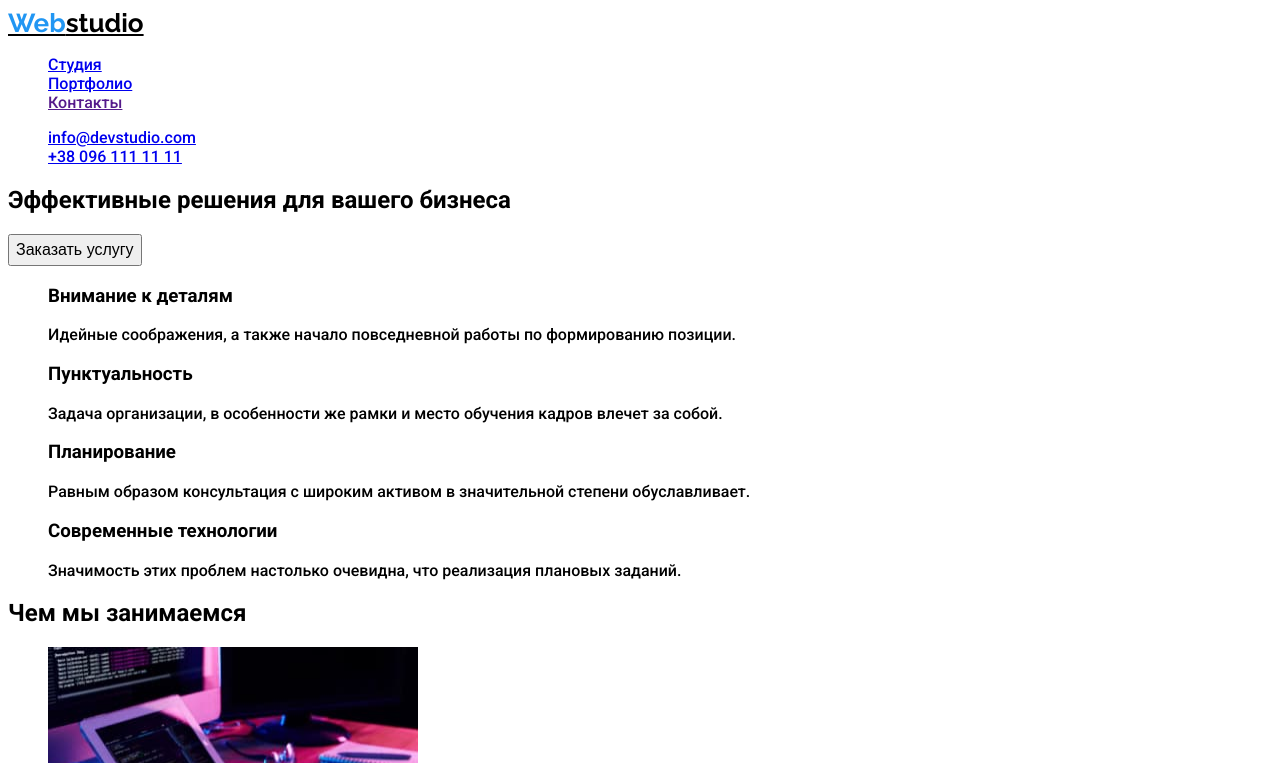
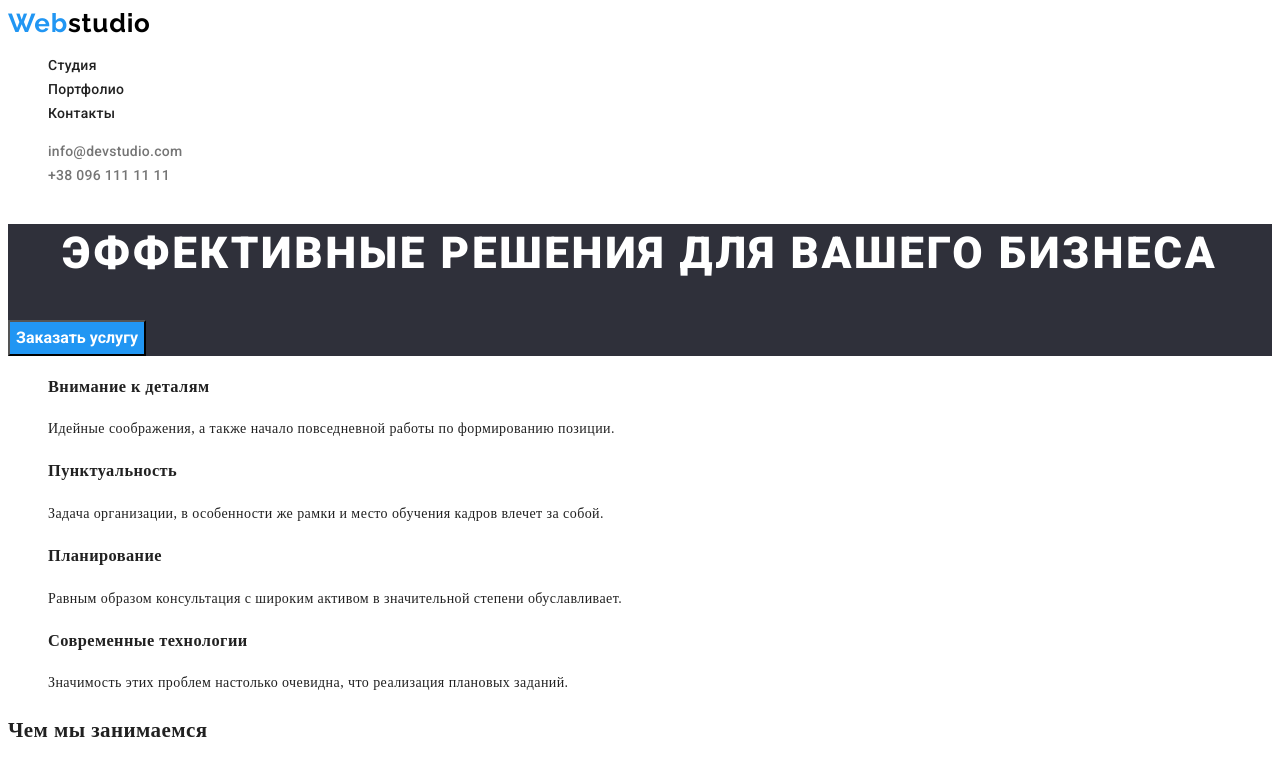
Before and after one commit to Irinka1010/goit-markup-hw-02, a plain HTML site: page index.html in a window 1280 px wide. Shown: the top 763 px of the page. Drawn offline with Linux system fonts and the light colour scheme.

Commit message:
добавляет стилей heder і герой

```diff
--- a/css/styles.css
+++ b/css/styles.css
@@ -1,26 +1,90 @@
+:root {
+  /* Основные шрифты */
+  --main-font: Roboto, sans-serif;
+  --secondary-font: Raleway, sans-serif;
+
+  /* Цвет текста */
+  --primary-txt-cl: #212121;
+  --accent-txt-cl: #2196f3;
+  --secondary-txt-cl: #757575;
+  --primary-dark-txt: #ffffff;
+}
 body {
-  font-family: Roboto, sans-serif;
+  /* font-family: var(--main-font); */
+  font-size: 14px;
+  line-height: 1.71;
+  letter-spacing: 0.03em;
+  color: var(--primary-txt-cl);
 }
-.logo {
-  font-family: Raleway, sans-serif;
+.link {
+  text-decoration: none;
+}
+ul {
+  list-style: none;
+}
+/* Шапка */
+.logo,
+.logo-element {
+  font-family: var(--secondary-font);
   font-weight: bold;
   font-size: 26px;
   line-height: 1.19;
+  letter-spacing: 0.03em;
   color: #000000;
 }
 .logo-element {
   color: #2196f3;
 }
-button {
+.nav-link,
+.header-email,
+.header-phone {
+  font-family: var(--main-font);
   font-weight: 500;
+  font-size: 14px;
+  line-height: 1.14;
+  letter-spacing: 0.02em;
+  color: var(--primary-txt-cl);
+}
+.nav-link:hover,
+.nav-link:focus,
+.header-email:hover,
+.header-email:focus,
+.header-phone:hover,
+.header-phone:focus {
+  color: var(--accent-txt-cl);
+}
+.header-email,
+.header-phone {
+  color: var(--secondary-txt-cl);
+}
+.header {
+  background-color: #ffffff;
+}
+/* Герой */
+.hero-title {
+  font-family: var(--main-font);
+  font-weight: 900;
+  font-size: 44px;
+  line-height: 1.36;
+  text-align: center;
+  letter-spacing: 0.06em;
+  text-transform: uppercase;
+  color: var(--primary-dark-txt);
+}
+.hero {
+  background-color: #2f303a;
+}
+.hero-button {
+  background-color: #2196f3;
+  color: var(--primary-dark-txt);
+  font-family: var(--main-font);
+  font-weight: bold;
   font-size: 16px;
-  line-height: 1.63;
+  line-height: 1.87;
 }
-button:hover,
-button:focus {
-  background-color: #2196f3;
-  color: #ffffff;
+.hero-button:hover,
+.hero-button:focus {
+  background: #188ce8;
+  box-shadow: 0px 4px 4px rgba(0, 0, 0, 0.15);
+  border-radius: 4px;
 }
-ul {
-  list-style: none;
-}
--- a/index.html
+++ b/index.html
@@ -8,30 +8,31 @@
     <link rel="preconnect" href="https://fonts.googleapis.com">
     <link rel="preconnect" href="https://fonts.gstatic.com" crossorigin>
     <link
-        href="https://fonts.googleapis.com/css2? family=Raleway:wght@700&family=Roboto:ital,wght@0,500;0,700;0,900;1,400&display=swap"
+        href="https://fonts.googleapis.com/css2?family=Oleo+Script&family=Raleway:wght@700&family=Roboto:ital,wght@0,500;0,700;0,900;1,400&display=swap"
         rel="stylesheet">
+
     <link rel="stylesheet" href="./css/styles.css">
 </head>
 <body>
     <!-- Шапка -->
   <header class="header">
-      <a class="logo" href="./index.html"><span class="logo-element">Web</span>studio</a>
+      <a class="logo link" href="./index.html"><span class="logo-element">Web</span>studio</a>
     <!-- Новігація сайта -->
     <nav class="nav">
         <ul class="nav-list">
             <li class="nav-item">
-                <a class="nav-link" href="./index.html">Студия</a></li>
+                <a class="nav-link link" href="./index.html">Студия</a></li>
             <li class="nav-item">
-                <a class="nav-link" href="./portfolio.html">Портфолио</a></li>
+                <a class="nav-link link" href="./portfolio.html">Портфолио</a></li>
             <li class="nav-item">
-                <a class="nav-link" href="">Контакты</a></li>
+                <a class="nav-link link" href="">Контакты</a></li>
         </ul>
     </nav>
     <ul class="header-list">
         <li class="header-item">
-            <a class="header-email" href="mailto:info@devstudio.com">info@devstudio.com</a></li>
+            <a class="header-email link" href="mailto:info@devstudio.com">info@devstudio.com</a></li>
         <li class="header-item">
-            <a class="header-phone" href="tel:+380961111111">+38 096 111 11 11</a></li>
+            <a class="header-phone link" href="tel:+380961111111">+38 096 111 11 11</a></li>
     </ul>
   </header>
   <!-- Универсальный контент -->
@@ -110,15 +111,15 @@
   </main>
   <!-- Подвал -->
   <footer class="footer">
-    <a class="logo" href="./index.html"><span class="logo-element">Web</span>studio</a>
+    <a class="logo link" href="./index.html"><span class="logo-element">Web</span>studio</a>
     <address class="footer-address">
     <ul class="footer-list">
         <li class="footer-item">
-            <a class="footer-address-link" href="https://www.google.com.ua/maps/place/%D0%B1%D1%83%D0%BB.+%D0%9B%D0%B5%D1%81%D0%B8+%D0%A3%D0%BA%D1%80%D0%B0%D0%B8%D0%BD%D0%BA%D0%B8,+26,+%D0%9A%D0%B8%D0%B5%D0%B2,+02000/@50.4265841,30.5361971,17z/data=!4m13!1m7!3m6!1s0x40d4cf0e033ecbe9:0x57a4dffefec77da0!2z0LHRg9C7LiDQm9C10YHQuCDQo9C60YDQsNC40L3QutC4LCAyNiwg0JrQuNC10LIsIDAyMDAw!3b1!8m2!3d50.4265807!4d30.5383858!3m4!1s0x40d4cf0e033ecbe9:0x57a4dffefec77da0!8m2!3d50.4265807!4d30.5383858">г. Киев, пр-т Леси Украинки, 26</a></li>
+            <a class="footer-address-link link" href="https://www.google.com.ua/maps/place/%D0%B1%D1%83%D0%BB.+%D0%9B%D0%B5%D1%81%D0%B8+%D0%A3%D0%BA%D1%80%D0%B0%D0%B8%D0%BD%D0%BA%D0%B8,+26,+%D0%9A%D0%B8%D0%B5%D0%B2,+02000/@50.4265841,30.5361971,17z/data=!4m13!1m7!3m6!1s0x40d4cf0e033ecbe9:0x57a4dffefec77da0!2z0LHRg9C7LiDQm9C10YHQuCDQo9C60YDQsNC40L3QutC4LCAyNiwg0JrQuNC10LIsIDAyMDAw!3b1!8m2!3d50.4265807!4d30.5383858!3m4!1s0x40d4cf0e033ecbe9:0x57a4dffefec77da0!8m2!3d50.4265807!4d30.5383858">г. Киев, пр-т Леси Украинки, 26</a></li>
         <li class="footer-item">
-            <a class="footer-email" href="mailto:info@devstudio.com">info@devstudio.com</a><br> </li>
+            <a class="footer-email link" href="mailto:info@devstudio.com">info@devstudio.com</a><br> </li>
         <li class="footer-item">
-            <a class="footer-phone" href="tel:+380961111111">+38 096 111 11 11</a></li>
+            <a class="footer-phone link" href="tel:+380961111111">+38 096 111 11 11</a></li>
     </ul>
     </address>
   </footer>
```
Also changed, not shown: portfolio.html (+22 -11 lines).
